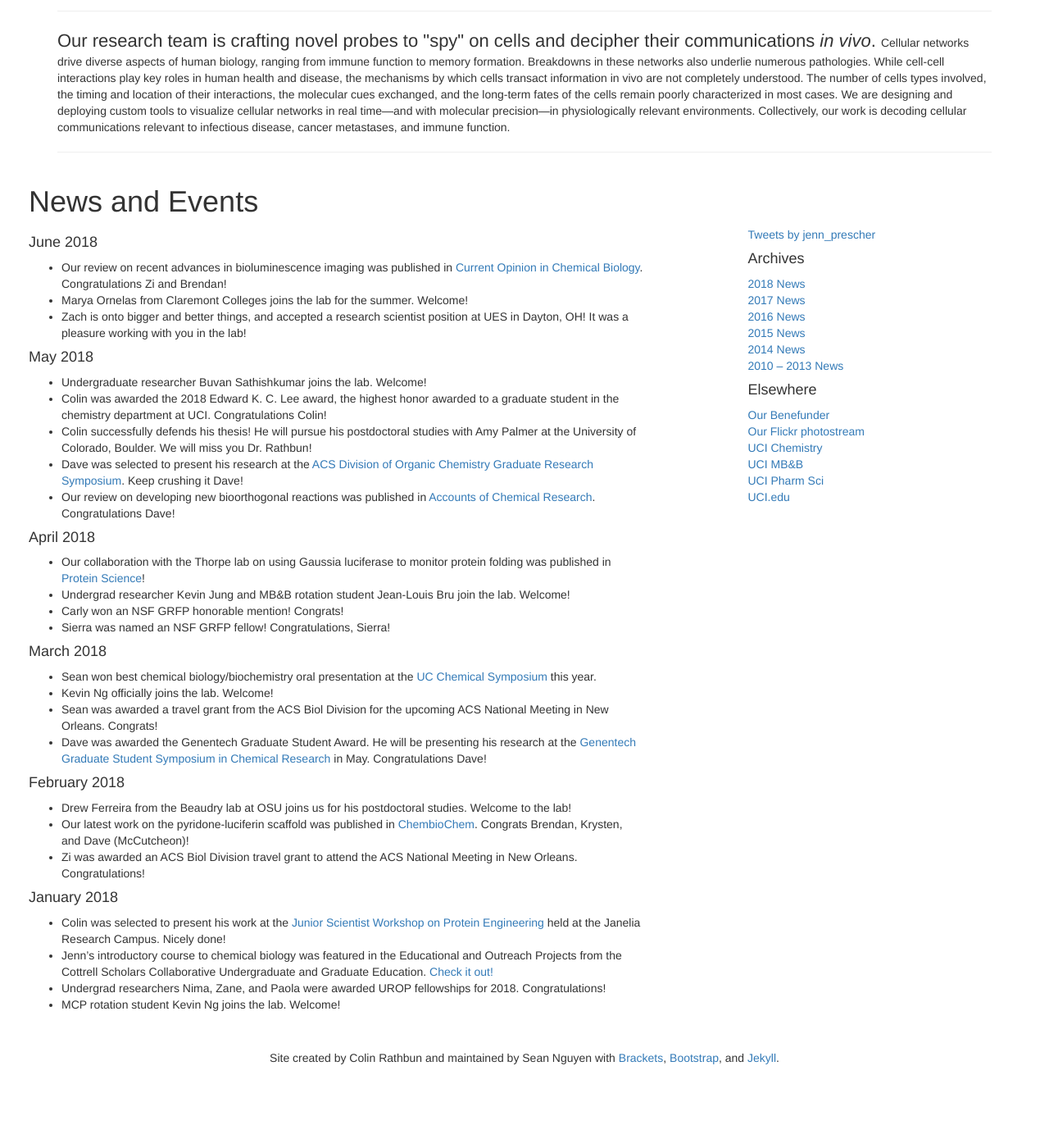
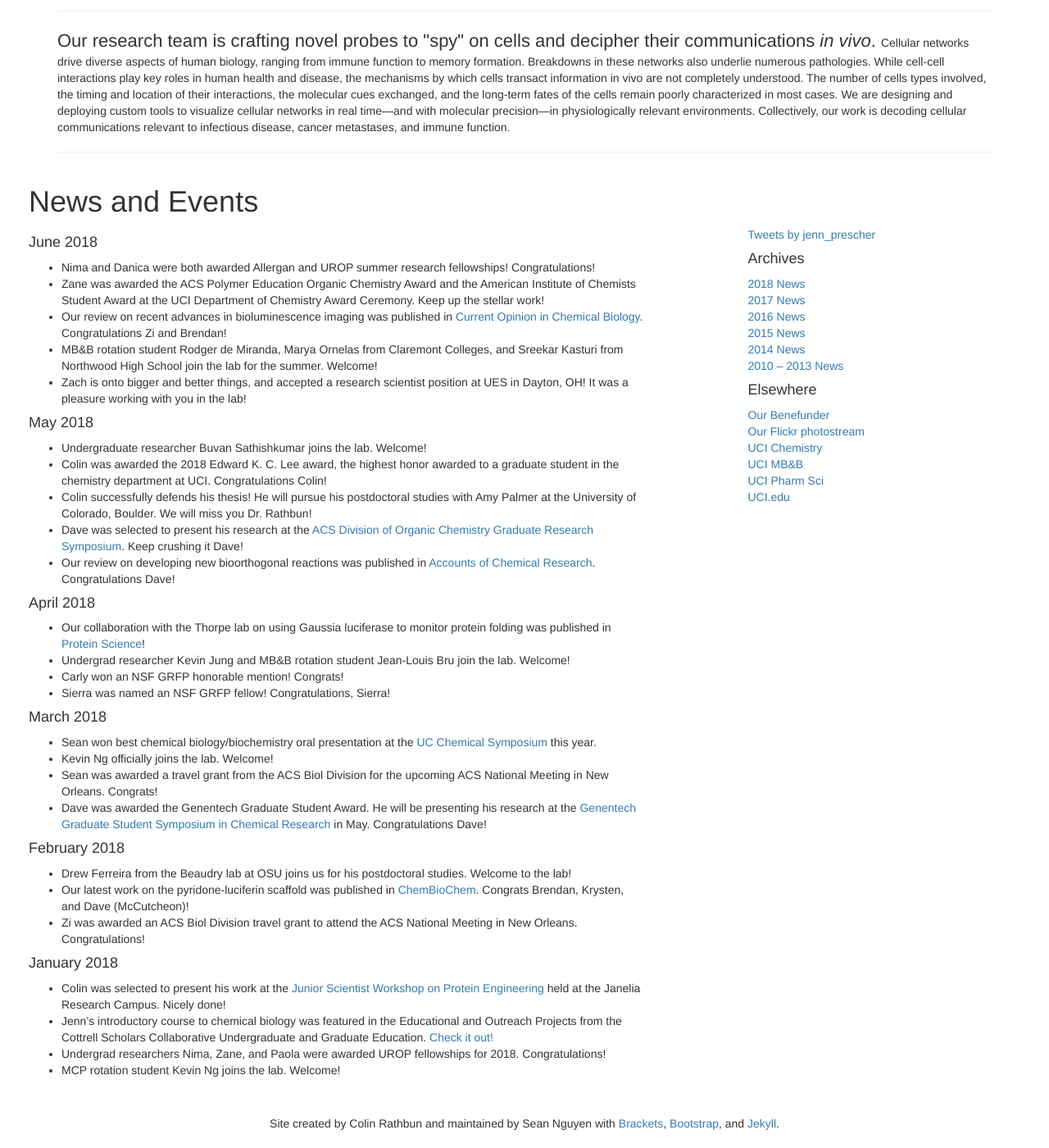
Before and after one commit to c-bun/Prescher-Lab-Site, a Jekyll site: the page built from index.html, in a window 1280 px wide and 1400 px high, scrolled down 547 px. Shown: the whole window at 82% size. Built offline with Jekyll 4.4.1, drawn with Linux system fonts in a browser that asks for light colours; comment, search, counter and statistics services are not loaded; before the commit the page ends 1867 px from its top, so only the background shows below that.

Commit message:
PrescherLabSite_July2018_Update1

```diff
--- a/_data/group.csv
+++ b/_data/group.csv
@@ -1,12 +1,12 @@
 first,last,position,hometown,education,hero,awards,current_position
 Colin,Rathbun,former_graduate,"Grand Rapids, MI","B.S., Chemistry, Hope College",Nicola Tesla,NSF Graduate Research Fellow (2012-2017) : Allergan Graduate Research Fellow (2017) : Edward K. C. Lee Awardee (2018),"Postdoc, Palmer Lab, University of Colorado, Boulder"
-Zach,Reinert,postdoc,"North East, MD","B.S., Biochemistry, University of Maryland, Baltimore County; Ph.D., Chemistry, University of Pittsburgh",Albert Einstein,George Hewitt Medical Research Postdoctoral Fellow (2017) : ACS Young Chemists Committee Travel Award (2017),
+Zach,Reinert,former_postdoc,"North East, MD","B.S., Biochemistry, University of Maryland, Baltimore County; Ph.D., Chemistry, University of Pittsburgh",Albert Einstein,George Hewitt Medical Research Postdoctoral Fellow (2017) : ACS Young Chemists Committee Travel Award (2017),"Research Scientist, UES (Dayton)"
 David,Row,graduate,"Berwick, PA","B.S., Biochemistry, Western Washington University",Ronald Breslow,"NSF Graduate Research Honorable Mention (2015) : Michael E. Gebel Award (UCI, 2015) : NSF Graduate Research Fellow (2016) : Genentech Graduate Student Research Awardee (2018)",
 Sean,Nguyen,graduate,"Saugus, MA","B.S., Chemical Biology, UC Berkeley",Tu Youyou,NSF Graduate Research Honorable Mention (2016) : ACS BIOL Travel Awardee (2018),
 Zi,Yao,graduate,"Hayward, CA","B.S., Chemistry, UC Davis",Arnold O. Beckman,NSF Graduate Research Honorable Mention (2016) : NSF IGERT Fellow (2016-2018) : NSF Graduate Research Fellow (2017-2020) : ACS BIOL Travel Awardee (2018),
 Krysten,Jones,former_graduate,"Langhorne, PA","B.S., Biotechnology, Elizabethtown College; Ph.D. 2017",Ester Lederberg,NIH Training Grant Fellow (2014-2017) : Howard A. Schneiderman Award (2016),"Postdoc, Lewis Lab, University of Chicago"
 Joanna,Laird,former_graduate,"Los Gatos, CA","B.S., Chemistry, Santa Clara University; Ph.D. 2016",Rosalind Franklin,NSF IGERT Fellow (2013-2015),"Lecturer, Chapman University, Saddleback College and Orange Coast College"
-William,Porterfield,former_graduate,"Thousand Oaks, CA","B.A., Biochemistry, University of San Diego; Ph.D. 2017",Leonardo Da Vinci,NSF IGERT Fellow (2014-2016) : NSF Graduate Research Honorable Mention (2014) : UCI Allergan Fellow (2015-2016) : IGERT Competetive Innovation Winner (2015-2016) : ACS BIOL Travel Awardee (2016),
+William,Porterfield,former_graduate,"Thousand Oaks, CA","B.A., Biochemistry, University of San Diego; Ph.D. 2017",Leonardo Da Vinci,NSF IGERT Fellow (2014-2016) : NSF Graduate Research Honorable Mention (2014) : UCI Allergan Fellow (2015-2016) : IGERT Competetive Innovation Winner (2015-2016) : ACS BIOL Travel Awardee (2016),"Postdoc, Zhang Lab, UC Berkeley"
 Brendan,Zhang,graduate,"Eugene, OR","B.A., Chemistry, Willamette University",Frederick Sanger,"GAANN Fellow (UCI, 2013-2015) : ACS BIOL Travel Awardee (2016)",
 Kevin,Yang,former_undergrad,"Chengdu, China","B.S., Chemistry, UC Irvine (2016)",Jenn Prescher,UCI SURP Fellow (2015) : Allergan Summer Fellow (2015) : UROP Fellow (2015-2016) : Pfizer Undergrad Award in Organic Chemistry (2016),
 Monique,Reyes,former_undergrad,"Los Angeles, CA","B.S., Pharm Sci, UC Irvine (2016)",Jenn Prescher,UCI SURP Fellow (2015) : Allergan Summer Fellow (2015) : UROP Fellow (2015-2016),
@@ -31,16 +31,16 @@ Jenn,Prescher,boss,"Blue Earth, MN",,"Frederick Sanger, Rolf Huisgen, Stephen Ke
 Danielle,Dube,former_postdoc,"Aberdeen, NJ","B.A., Biology, Cornell University; Ph.D., Chemistry, University of California, Berkeley; Postdoctoral Scholar, Chemistry, Stanford University","Carolyn Bertozzi, Barbara Imperiali, Laurie Comstock","Andrew W. Mellon Award for sabbatical support, Bowdoin College (2015) : Henry Dreyfus Teacher-Scholar Award, Camille & Henry Dreyfus Foundation (2013)","Associate Professor, Chemistry & Biochemistry, Bowdoin College; Visiting Associate Researcher, Chemistry University of California, Irvine"
 Tyler,Heiss,graduate,"Wilmington, DE","B.S., Biochemistry, University of Delaware",Linus Pauling,,
 Sierra,Williams,graduate,"Capitol Heights, MD","B.S., Chemistry, Temple University",Kelley Donaghy,NSF IGERT Fellow (2017-2019) : NSF Graduate Research Fellow (2018-2021),
-Zane,Long,undergrad,"Orange, CA","B.S., Chemistry",James Crafts,UCI Regents' Scholar (2016-2018) : UROP Fellow (2017-2018) : Allergan Summer Fellow (2017) : UROP Fellow (2018-2019),
+Zane,Long,undergrad,"Orange, CA","B.S., Chemistry",James Crafts,UCI Regents' Scholar (2016-2018) : UROP Fellow (2017-2018) : Allergan Summer Fellow (2017) : UROP Fellow (2018-2019) : ACS Polymer Education Organic Chemistry Award (2018) : American Institute of Chemists Student Award (2018),
 Yusef,Ibreighith,former_undergrad,"Dana Point, CA","B.S., Chemistry",Bill Nye,UROP Fellow (2017-2018) : Allergan Summer Fellow (2017),
 Anna,Love,graduate,"Canton, OH","B.S., Biochemistry, Messiah College",General Grievous,NSF Graduate Research Honorable Mention (2017) : NSF IGERT Fellow (2017-2019),
 Anastasia,Ionkina,graduate,"Kazan, Russia","B.S., Molecular, Cellular and Developmental Biology, University of Colorado, Boulder","Rosalind Franklin, Neil deGrasse Tyson",,
 Sydnei,Head,former_undergrad,,"B.S., Chemistry, Albany State University",,UC-HBCU Initiative Fellow (2017),
 Jennifer,Sun,former_undergrad,,University High School,,,
-Nima,Singh,undergrad,"Sacramento, CA","B.S., Neurobiology",My Dad,UROP Fellow (2018-2019),
-Paola,Santibanez,undergrad,"Huancayo, Peru","B.S., Chemistry",,UROP Fellow (2018-2019),
+Nima,Singh,undergrad,"Sacramento, CA","B.S., Neurobiology",My Dad,UROP Fellow (2018-2019) : UROP Summer Fellowship (2018) : Allergan Summer Fellow (2018),
+Paola,Santibanez,former_undergrad,"Huancayo, Peru","B.S., Chemistry",,UROP Fellow (2018-2019),
 Carly,Brennan,graduate,"Simi Valley, CA","B.S., Chemistry, USC",Marie Curie,NSF Graduate Research Honorable Mention (2018),
-Danica,Resurreccion,undergrad,"Bulacan, Philippines","B.S., Public Health Sciences",Zach Reinert,,
+Danica,Resurreccion,undergrad,"Bulacan, Philippines","B.S., Public Health Sciences",Zach Reinert,UROP Summer Fellowship (2018) : Allergan Summer Fellow (2018),
 Drew,Ferreira,postdoc,"San Bruno, CA","A.B., Chemistry, UC Davis; Ph.D., Chemistry, Oregon State University",Richard Feynman,,
 Kevin,Ng,graduate,"Walnut, CA","B.S., Biochemistry and Cell Biology, UC San Diego; M.S., Biology, UC San Diego",Stephen Hawking,,
 Kevin,Jung,undergrad,"Seoul, Korea","B.S., Chemistry",Alexander Fleming,,
--- a/_posts/2018-01-16-2018-News.markdown
+++ b/_posts/2018-01-16-2018-News.markdown
@@ -4,8 +4,10 @@ title:  "2018 News"
 categories: group_update
 ---
 #### June 2018
+- Nima and Danica were both awarded Allergan and UROP summer research fellowships! Congratulations!
+- Zane was awarded the ACS Polymer Education Organic Chemistry Award and the American Institute of Chemists Student Award at the UCI Department of Chemistry Award Ceremony. Keep up the stellar work!
 - Our review on recent advances in bioluminescence imaging was published in [Current Opinion in Chemical Biology](https://www.sciencedirect.com/science/article/pii/S1367593118300097). Congratulations Zi and Brendan!
-- Marya Ornelas from Claremont Colleges joins the lab for the summer. Welcome!
+- MB&B rotation student Rodger de Miranda, Marya Ornelas from Claremont Colleges, and Sreekar Kasturi from Northwood High School join the lab for the summer. Welcome!
 - Zach is onto bigger and better things, and accepted a research scientist position at UES in Dayton, OH! It was a pleasure working with you in the lab!
 
 #### May 2018
@@ -29,7 +31,7 @@ categories: group_update
 
 #### February 2018
 - Drew Ferreira from the Beaudry lab at OSU joins us for his postdoctoral studies. Welcome to the lab!
-- Our latest work on the pyridone-luciferin scaffold was published in [ChembioChem](http://onlinelibrary.wiley.com/doi/10.1002/cbic.201700542/full). Congrats Brendan, Krysten, and Dave (McCutcheon)!
+- Our latest work on the pyridone-luciferin scaffold was published in [ChemBioChem](http://onlinelibrary.wiley.com/doi/10.1002/cbic.201700542/full). Congrats Brendan, Krysten, and Dave (McCutcheon)!
 - Zi was awarded an ACS Biol Division travel grant to attend the ACS National Meeting in New Orleans. Congratulations!
 
 #### January 2018
```
